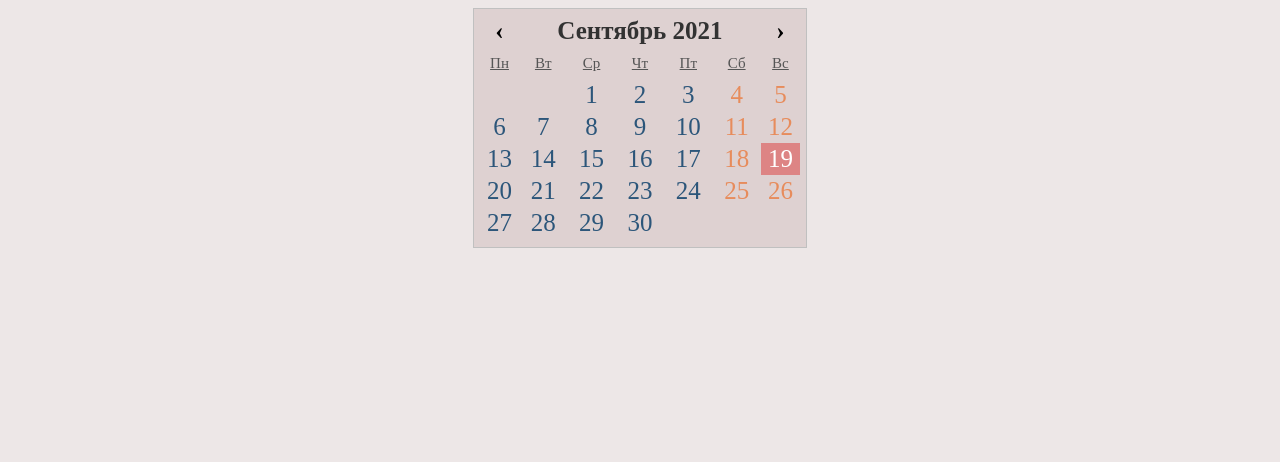
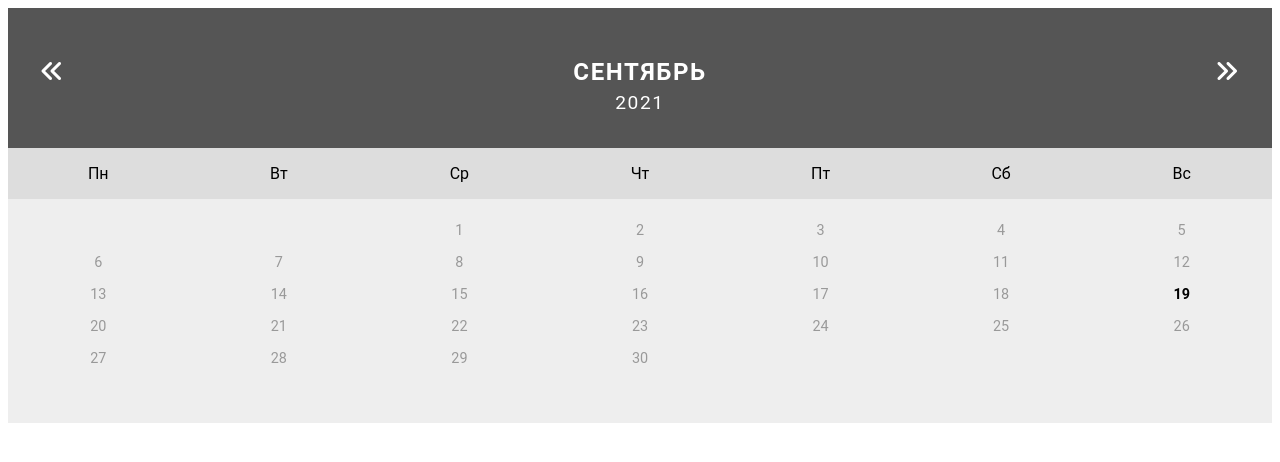
Before and after one commit to Countryman23/calendar, a plain HTML site: page index.html in a window 1280 px wide. Drawn offline with Linux system fonts and the light colour scheme.

Commit message:
change file and add file

```diff
--- a/index.html
+++ b/index.html
@@ -4,105 +4,190 @@
    <title>Календарь</title>
 </head>
 <style>
-    body {
-      background-color: rgba(139, 104, 104, 0.151)
+    *{
+    box-sizing: border-box;
     }
-    .look-calendar {
-      width:320px;
-      border:1px solid #c0c0c0;
-      padding:6px;
-      margin: 0 auto;
-      background-color: rgba(138, 85, 85, 0.151)
+
+    body{
+        font-family: "Roboto", sans-serif;
     }
-    #calendar {
+
+    /* месяцы и годы */
+    #month-calendar{
         width: 100%;
-      line-height: 1.2em;
-      font-size: 25px;
+    }
+
+    .month{
+        margin: 0;
+        padding: 3rem 2rem 2rem;
+        background: #555555;
         text-align: center;
-      border-spacing:0px;
+        width: 100%;
+        color: #ffffff;
+        list-style: none;
     }
-    #calendar tr.dn td {
-      font-size: 15px;
-      text-decoration: underline
+
+    .month li{
+        padding: 0;
+        margin: 0;
+        font-size: 1.5rem;
+        line-height: 1.4;
+        letter-spacing: 0.1rem;
+        text-transform: uppercase;
+        font-weight: 700;
     }
-    #calendar thead tr:last-child {
-      font-size: small;
-      color: #555555;
-    }
-    #calendar thead tr:nth-child(1) td:nth-child(2) {
-      color: #323232;
-      font-weight: bold;
-    }
-    #calendar thead tr:nth-child(1) td:nth-child(1):hover,
-    #calendar thead tr:nth-child(1) td:nth-child(3):hover {
+
+    .month li.prev,
+    .month li.next{
         cursor: pointer;
     }
-    #calendar tbody td {
-      color: #2c567a;
+
+    .month li.prev{
+        float: left;
     }
-    #calendar tbody td:nth-child(n+6),
-    #calendar .holiday {
-      color: #e78c5c;
+
+    .month li.next{
+        float: right;
     }
-    #calendar tbody td.today {
-      background: #dc00005e;
-      color: #fff;
+
+    .month li.year-name{
+        font-size: 1.2rem;
+        font-weight: 400;
+    }
+
+    /* дни недели */
+    .weekdays{
+        margin: 0;
+        padding: 1rem 0;
+        background-color: #dddddd;
+        width: 100%;
+        display: flex;
+        flex-direction: row;
+        flex-wrap: nowrap;
+        justify-content: left;
+    }
+
+    .weekdays li{
+        display: inline-block;
+        flex: 0 0 calc(100% / 7);
+        text-align: center;
+    }
+
+    /* дни */
+    .days{
+        margin: 0;
+        padding: 1rem 0;
+        background-color: #eeeeee;
+        width: 100%;
+        display: flex;
+        flex-wrap: wrap;
+        justify-content: left;
+        align-content: flex-start;
+        height: 14rem;
+    }
+
+    .days li{
+        padding: 0.5rem;
+        list-style: none;
+        display: inline-block;
+        flex: 0 0 calc(100% / 7);
+        text-align: center;
+        color: #999;
+        font-size: 0.9rem;
+        line-height: 1rem;
+    }
+
+    .days li.date-now{
+        color: #000;
+        font-weight: 700;
     }
   </style>
 <body>
-    <div class="look-calendar">
-        <table id="calendar">
-          <thead>
-          <tr>
-          <td><b>‹</b>
-          <td colspan="5">
-          <td><b>›</b>
-          <tr class="dn"><td>Пн<td>Вт<td>Ср<td>Чт<td>Пт<td>Сб<td>Вс
-          </thead>
-          <tbody></tbody>
-        </table>
+    <div id="month-calendar">
+        <ul class="month">
+            <li class="prev"><i class="fas fa-angle-double-left"></i></li>
+            <li class="next"><i class="fas fa-angle-double-right"></i></li>
+            <li class="month-name"></li>
+            <li class="year-name"></li>
+        </ul>
+        <ul class="weekdays">
+            <li>Пн</li>
+            <li>Вт</li>
+            <li>Ср</li>
+            <li>Чт</li>
+            <li>Пт</li>
+            <li>Сб</li>
+            <li>Вс</li>
+        </ul>
+        <ul class="days">
+        </ul>
     </div>
+    <script src="arrow.js"></script>
         <script>
-            function calendar(id, year, month) {
-              var Dlast = new Date(year, month + 1, 0).getDate(),
-                D = new Date(year, month, Dlast),
-                DNlast = new Date(D.getFullYear(), D.getMonth(), Dlast).getDay(),
-                DNfirst = new Date(D.getFullYear(), D.getMonth(), 1).getDay(),
-                calendar = '<tr>',
-                month = ["Январь", "Февраль", "Март", "Апрель", "Май", "Июнь", "Июль", "Август", "Сентябрь", "Октябрь", "Ноябрь", "Декабрь"];
-              if (DNfirst != 0) {
-                for (var i = 1; i < DNfirst; i++) calendar += '<td>';
-              } else {
-                 for (var i = 0; i < 6; i++) calendar += '<td>';
-              }
-              for (var i = 1; i <= Dlast; i++) {
-                 if (i == new Date().getDate() && D.getFullYear() == new Date().getFullYear() && D.getMonth() == new Date().getMonth()) {
-                  calendar += '<td class="today">' + i;
-                 } else {
-                   calendar += '<td>' + i;
-                 }
-                 if (new Date(D.getFullYear(), D.getMonth(), i).getDay() == 0) {
-                   calendar += '<tr>';
+            let nowDate = new Date(), // создаем экземпляра объекта с текущей датой
+                nowDateNumber = nowDate.getDate(),  // возвращает текущую дату
+                nowMonth = nowDate.getMonth(), // возвращает номер месяца (значение от 0 до 11. Январь равен 0)
+                nowYear = nowDate.getFullYear(), // возвращает год в четырехзначном формате
+                container = document.getElementById('month-calendar'),
+                monthContainer = container.getElementsByClassName('month-name')[0],
+                yearContainer = container.getElementsByClassName('year-name')[0],
+                daysContainer = container.getElementsByClassName('days')[0],
+                prev = container.getElementsByClassName('prev')[0],
+                next = container.getElementsByClassName('next')[0],
+                monthName = ['январь','февраль','март','апрель','май','июнь','июль','август','сентябрь','октябрь','ноябрь','декабрь'];
+
+            let curDate = nowDate.setMonth(nowDate.getMonth() - 1);
+            //console.log(nowDate.getFullYear());
+
+            function setMonthCalendar(year,month) {
+                let monthDays = new Date(year, month + 1, 0).getDate(), // возвращает количество дней в выбранном месяце
+                    monthPrefix = new Date(year, month, 0).getDay(), // getDay() возвращает номер дня недели
+                    monthDaysText = '';
+
+                monthContainer.textContent = monthName[month];
+                yearContainer.textContent = year;
+                daysContainer.innerHTML = '';
+
+                if (monthPrefix > 0){
+                    for (let i = 1  ; i <= monthPrefix; i++){
+                        monthDaysText += '<li></li>';
                     }
                 }
-              for (var i = DNlast; i < 7; i++) calendar += '<td> ';
-              document.querySelector('#' + id + ' tbody').innerHTML = calendar;
-              document.querySelector('#' + id + ' thead td:nth-child(2)').innerHTML = month[D.getMonth()] + ' ' + D.getFullYear();
-              document.querySelector('#' + id + ' thead td:nth-child(2)').dataset.month = D.getMonth();
-              document.querySelector('#' + id + ' thead td:nth-child(2)').dataset.year = D.getFullYear();
-              if (document.querySelectorAll('#' + id + ' tbody tr').length < 6) {
-                  // чтобы при перелистывании месяцев не "подпрыгивала" вся страница, добавляется ряд пустых клеток. Итог: всегда 6 строк для цифр
-              document.querySelector('#' + id + ' tbody').innerHTML += '<tr><td> <td> <td> <td> <td> <td> <td> ';
+
+                for (let i = 1; i <= monthDays; i++){
+                    monthDaysText += '<li>' + i + '</li>';
+                }
+
+                daysContainer.innerHTML = monthDaysText;
+
+                if (month == nowMonth && year == nowYear){
+                    days = daysContainer.getElementsByTagName('li');
+                    days[monthPrefix + nowDateNumber - 1].classList.add('date-now');
                 }
             }
-            calendar("calendar", new Date().getFullYear(), new Date().getMonth());
-                  // переключатель минус месяц
-            document.querySelector('#calendar thead tr:nth-child(1) td:nth-child(1)').onclick = function() {
-              calendar("calendar", document.querySelector('#calendar thead td:nth-child(2)').dataset.year, parseFloat(document.querySelector('#calendar thead td:nth-child(2)').dataset.month) - 1);
+
+            setMonthCalendar(nowYear,nowMonth);
+
+            prev.onclick = function () {
+                let curDate = new Date(yearContainer.textContent,monthName.indexOf(monthContainer.textContent));
+
+                curDate.setMonth(curDate.getMonth() - 1); // смещает дату на месяц назад
+
+                let curYear = curDate.getFullYear(),
+                    curMonth = curDate.getMonth();
+
+                setMonthCalendar(curYear,curMonth);
             }
-                  // переключатель плюс месяц
-            document.querySelector('#calendar thead tr:nth-child(1) td:nth-child(3)').onclick = function() {
-              calendar("calendar", document.querySelector('#calendar thead td:nth-child(2)').dataset.year, parseFloat(document.querySelector('#calendar thead td:nth-child(2)').dataset.month) + 1);
+
+            next.onclick = function () {
+                let curDate = new Date(yearContainer.textContent,monthName.indexOf(monthContainer.textContent));
+
+                curDate.setMonth(curDate.getMonth() + 1); // смещает дату на месяц вперед
+
+                let curYear = curDate.getFullYear(),
+                    curMonth = curDate.getMonth();
+
+                setMonthCalendar(curYear,curMonth);
             }
           </script>
     </body>
```
Also changed, not shown: arrow.js (added), left.svg (added), right.svg (added). Lines whose indentation alone changed are shown as unchanged.
